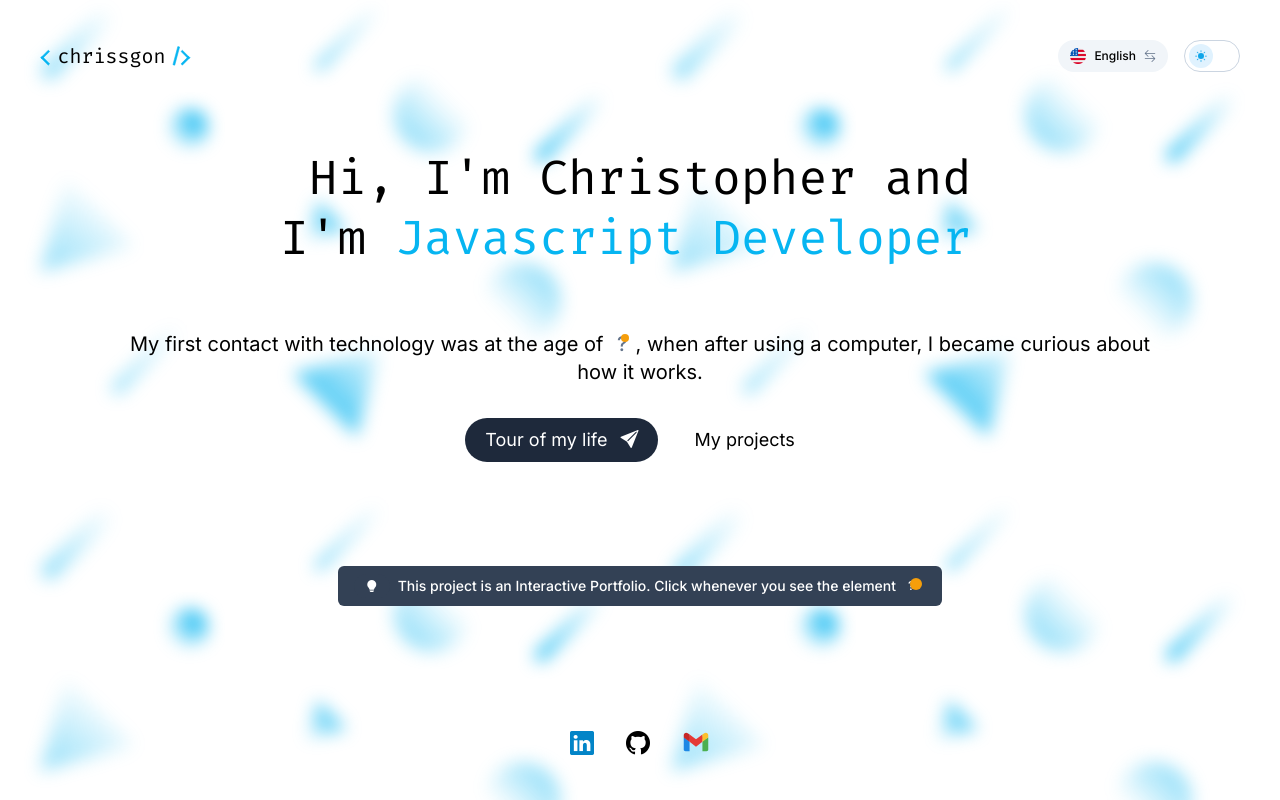
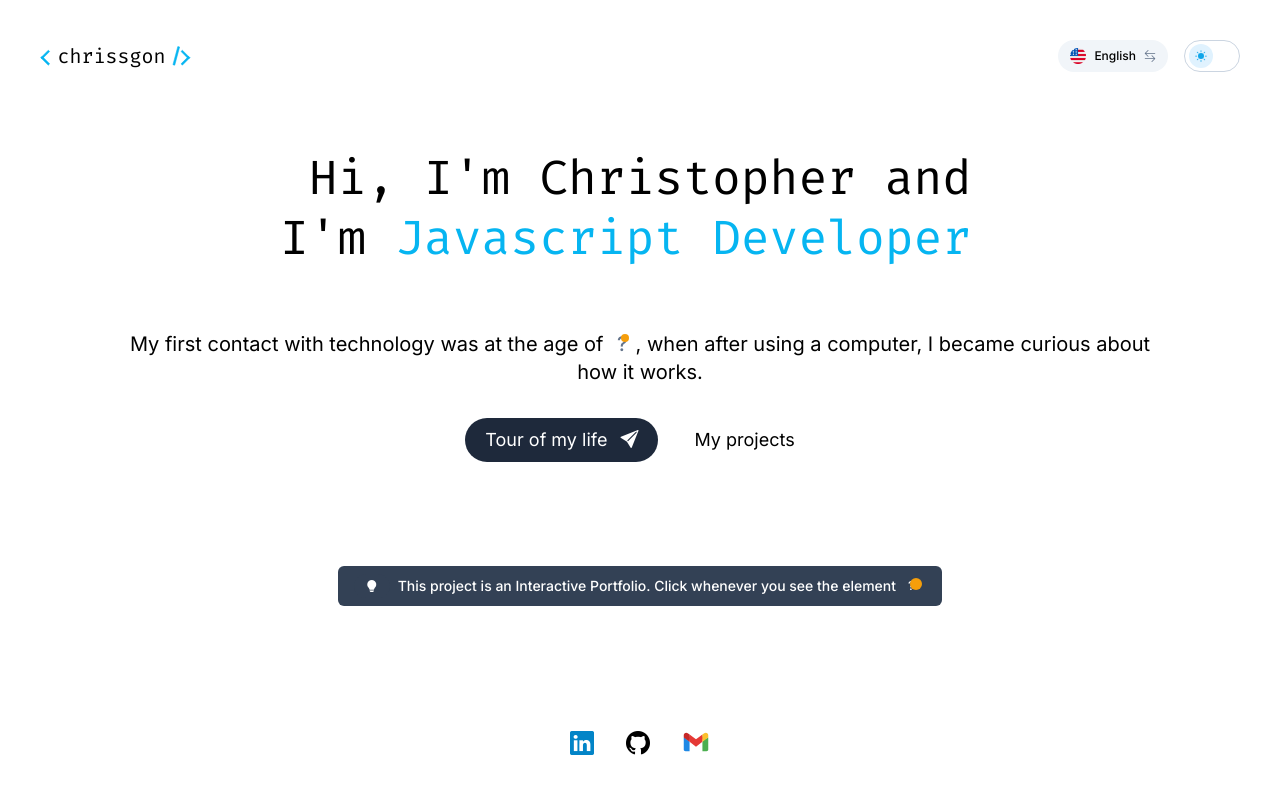
Before and after one commit to chrissgon/portfolio, a Nuxt app: page / in a window 1280 px wide. Built offline with nearby package versions, Linux system fonts and the light colour scheme.

Commit message:
feat: :sparkles: adjusts

```diff
--- a/app.vue
+++ b/app.vue
@@ -3,7 +3,7 @@
     :class="{ dark: dark }"
     class="[&.dark]:bg-slate-900 [&.dark]:text-white"
   >
-    <BackgroundParallax />
+    <!-- <BackgroundParallax /> -->
     <section
       class="App scrollbar w-full h-screen relative overflow-x-hidden overflow-y-auto px-5 sm:px-10"
     >
```
